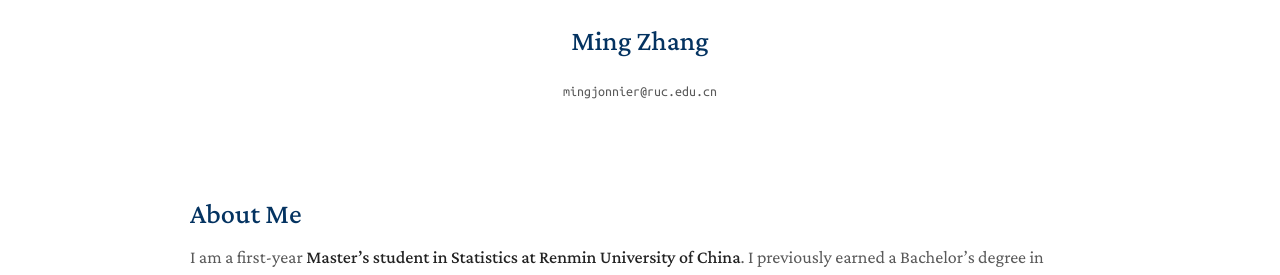
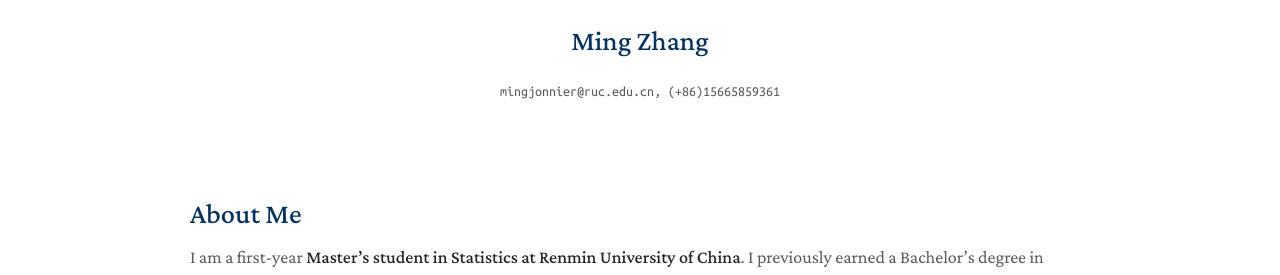
Before and after one commit to zhangming4153/zhangming4153.github.io, a Jekyll site: the page built from index.md, in a window 1280 px wide. Shown: the part 497-772 px from the top of the page. Built offline with Jekyll 4.4.1, drawn with Linux system fonts in a browser that asks for light colours; a style sheet for code colours, icons or effects is not loaded.

Commit message:
Update _config.yml

```diff
--- a/_config.yml
+++ b/_config.yml
@@ -2,7 +2,7 @@
 # title: Ming Zhang
 # position: Master’s Student
 # affiliation: Renmin University of China
-email: mingjonnier@ruc.edu.cn
+email: mingjonnier@ruc.edu.cn, (+86)15665859361
 
 # Search Engine Optimization
 keywords: statistics, machine learning, temporal point process, AI, causal inference
```
